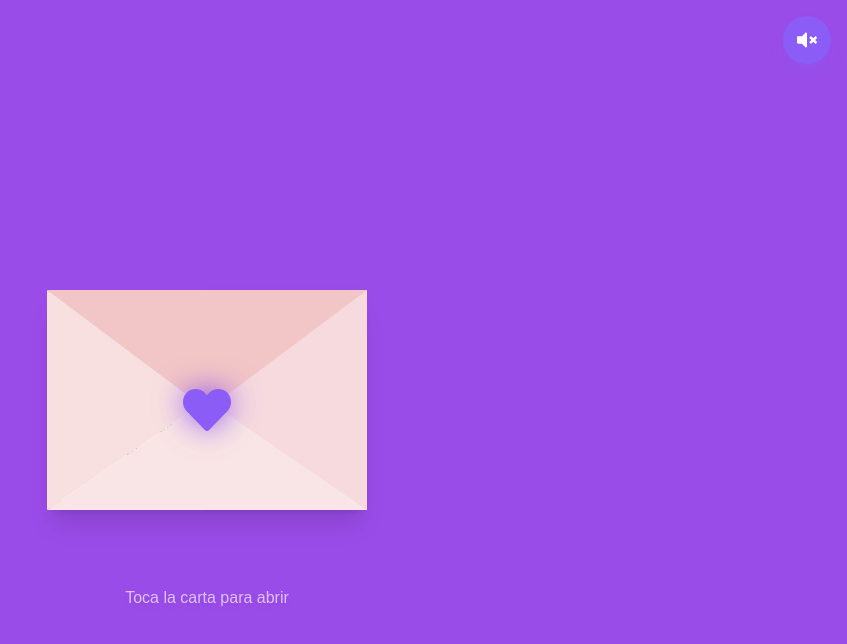
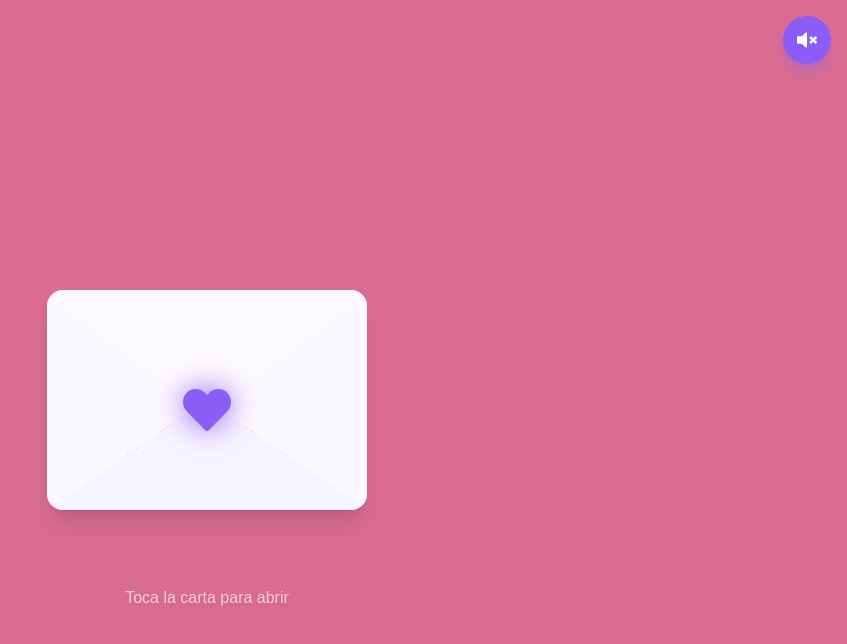
Before and after one commit to CriXDZ/romance-app, a React (Vite) app: page / in a window 1280 px wide. Shown: the top 644 px of the page, without its empty margins (433-1280 px from the left). Built offline with nearby package versions, Linux system fonts and the light colour scheme; a web font is replaced by a local one.

Commit message:
mejoras 1.0

```diff
--- a/src/app/App.jsx
+++ b/src/app/App.jsx
@@ -17,6 +17,23 @@ function App() {
 
   return (
     <>
+      {/* Capa de fondo fija e independiente para evitar romper el layout */}
+      <motion.div
+        animate={{
+          backgroundColor: [
+            "#8b5cf6", // Morado principal
+            "#f97316", // Naranja cálido
+            "#ef4444", // Rojo sutil
+            "#8b5cf6", // Bucle de vuelta a morado
+          ],
+        }}
+        transition={{
+          duration: 25,
+          repeat: Infinity,
+          ease: "linear",
+        }}
+        className="pointer-events-none fixed inset-0 z-[-1]"
+      />
       <MusicPlayer />
       <Router>
         <Routes>
--- a/src/app/index.css
+++ b/src/app/index.css
@@ -58,7 +58,9 @@
 /* Global Base Styles */
 @layer base {
   body {
-    @apply font-romantic text-romantic-pink bg-romantic-light animate-bg-pulse m-0 flex min-h-screen items-center justify-center;
+    @apply font-romantic m-0 flex min-h-screen w-full items-center justify-center overflow-x-hidden bg-transparent;
+    margin: 0;
+    padding: 0;
   }
 }
 
--- a/src/features/LetterIntro/EnvelopeScene.jsx
+++ b/src/features/LetterIntro/EnvelopeScene.jsx
@@ -59,7 +59,7 @@ export const EnvelopeScene = ({ onOpenComplete }) => {
         onClick={handleOpen}
       >
         {/* Envelope Back */}
-        <div className="border-romantic-pink/20 absolute inset-0 z-0 rounded-lg border bg-[#f4d0d0] shadow-xl"></div>
+        <div className="border-romantic-purple/10 absolute inset-0 z-0 rounded-2xl border bg-[#fdfaff] shadow-xl"></div>
 
         {/* Letter Inside */}
         <motion.div
@@ -105,9 +105,9 @@ export const EnvelopeScene = ({ onOpenComplete }) => {
                   animate={{ opacity: 1, scale: 1 }}
                   transition={{ delay: 0.6 }}
                   onClick={handleContinue}
-                  className="bg-romantic-purple hover:bg-romantic-hover-purple mt-4 rounded-full px-8 py-2.5 font-bold text-white shadow-lg transition-all duration-300 hover:-translate-y-1 hover:animate-pulse hover:shadow-[0_10px_25px_rgba(124,58,237,0.4)] active:scale-95"
+                  className="bg-romantic-purple hover:bg-romantic-hover-purple mt-4 rounded-full px-10 py-3 font-bold text-white shadow-lg transition-all duration-300 hover:-translate-y-1 hover:animate-pulse hover:shadow-[0_10px_25px_rgba(124,58,237,0.4)] active:scale-95"
                 >
-                  Leer carta
+                  ¡Vamos!
                 </motion.button>
               )}
             </AnimatePresence>
@@ -118,19 +118,17 @@ export const EnvelopeScene = ({ onOpenComplete }) => {
         <div className="pointer-events-none absolute inset-0 z-30">
           {/* Left Flap */}
           <div
-            className="border-romantic-pink/10 absolute top-0 bottom-0 left-0 w-1/2 border-t border-r bg-[#f8e0e0] shadow-[2px_0_5px_rgba(0,0,0,0.05)]"
+            className="border-romantic-purple/5 absolute top-0 bottom-0 left-0 w-1/2 rounded-l-2xl border-t border-r bg-[#fbf8ff] shadow-[2px_0_5px_rgba(0,0,0,0.03)]"
             style={{ clipPath: "polygon(0 0, 100% 50%, 0 100%)" }}
           ></div>
           {/* Right Flap */}
-          <div className="border-romantic-pink/10 absolute top-0 right-0 bottom-0 w-1/2 border-t border-l bg-[#f6dade] shadow-[-2px_0_5px_rgba(0,0,0,0.05)]"></div>
-          {/* Right Flap again with clip path - merge into one */}
           <div
-            className="border-romantic-pink/10 absolute top-0 right-0 bottom-0 w-1/2 border-t border-l bg-[#f6dade] shadow-[-2px_0_5px_rgba(0,0,0,0.05)]"
+            className="border-romantic-purple/5 absolute top-0 right-0 bottom-0 w-1/2 rounded-r-2xl border-t border-l bg-[#fbf8ff] shadow-[-2px_0_5px_rgba(0,0,0,0.03)]"
             style={{ clipPath: "polygon(100% 0, 0 50%, 100% 100%)" }}
           ></div>
           {/* Bottom Flap */}
           <div
-            className="border-romantic-pink/10 absolute bottom-0 left-0 h-1/2 w-full border-t bg-[#f9e5e5] shadow-[0_-2px_5px_rgba(0,0,0,0.05)]"
+            className="border-romantic-purple/5 absolute bottom-0 left-0 h-1/2 w-full rounded-b-2xl border-t bg-[#f7f4ff] shadow-[0_-2px_5px_rgba(0,0,0,0.03)]"
             style={{ clipPath: "polygon(0 100%, 50% 0, 100% 100%)" }}
           ></div>
         </div>
@@ -145,7 +143,7 @@ export const EnvelopeScene = ({ onOpenComplete }) => {
         >
           {/* Forma triangular de la solapa con ClipPath */}
           <div
-            className="border-romantic-pink/20 absolute inset-0 border-b bg-[#f2c6c6] shadow-[0_3px_6px_rgba(0,0,0,0.1)]"
+            className="border-romantic-purple/10 absolute inset-0 rounded-t-2xl border-b bg-[#fdfaff] shadow-[0_3px_6px_rgba(0,0,0,0.05)]"
             style={{ clipPath: "polygon(0 0, 50% 100%, 100% 0)" }}
           />
 
```
